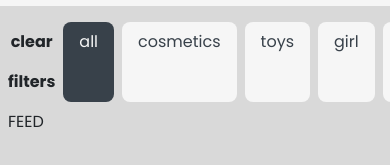
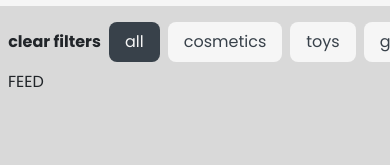
Before and after one commit to CyberMan-00/webapp_aaa, a website: page src/index.html in a window 390 px wide. Shown: the part 55-220 px from the top of the page. Drawn offline with nearby package versions, Linux system fonts and the light colour scheme; files that its build step writes are made by us from their sources.

Commit message:
tags fixed

```diff
--- a/src/index.html
+++ b/src/index.html
@@ -29,7 +29,7 @@
 
 
     <div class="tags">
-        <div class="clear__filters">clear filters</div>
+        <div class="clear__filters"><p>clear filters</p></div>
         <div class="tags__item active">all</div>
         <div class="tags__item">cosmetics</div>
         <div class="tags__item">toys</div>
--- a/src/sass/blocks/_tags.scss
+++ b/src/sass/blocks/_tags.scss
@@ -11,7 +11,8 @@
         color: $color-text-primary;
         background: $color-canvas-primary;
 
-        // width: fit-content;
+        width: fit-content;
+        height: fit-content;
         padding: 8px 16px;
         border-radius: 8px;
     }
@@ -27,5 +28,8 @@
     font-weight: 800;
     text-align: center;
     line-height: 40px;
-
+    min-width: 93px;
+    p {
+        margin: 0;
+    }
 }
```
Also changed, not shown: docs/index.html (+1 -1 lines), docs/css/style.min.css.
